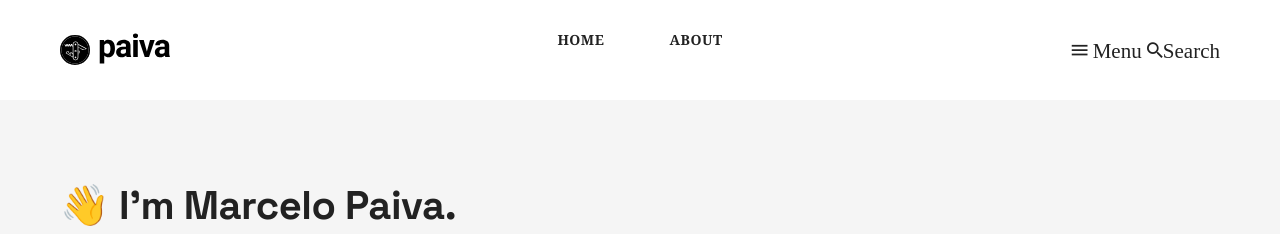
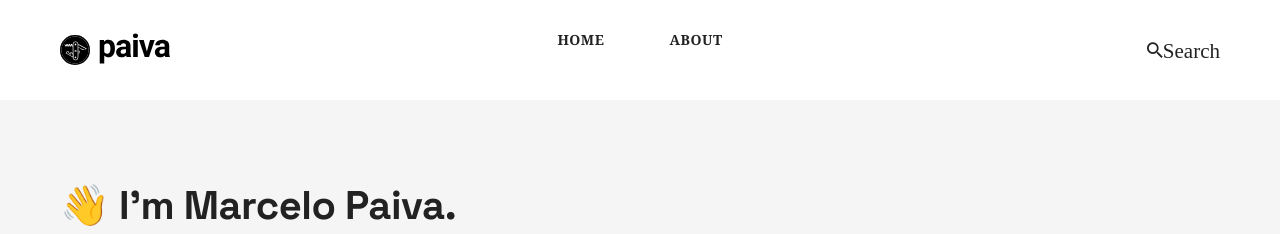
Before and after one commit to mpaiva/blog, a Jekyll site: the page built from index.html, in a window 1280 px wide and 900 px high. Shown: the top 234 px of the window. Built offline with Jekyll 4.4.1, drawn with Linux system fonts in a browser that asks for light colours; nearby versions of some CDN libraries; the list of posts is cut into pages by our own code; comment, search, counter and statistics services are not loaded.

Commit message:
menu icon removed

```diff
--- a/_includes/header.html
+++ b/_includes/header.html
@@ -50,7 +50,7 @@
           aria-label="Primary Navigation"
         >
           <div
-            class="ion ion-md-menu"
+            class="nav__icon nav__icon-menu ion"
             aria-label="Open Navigation"
             role="button"
           >
```
